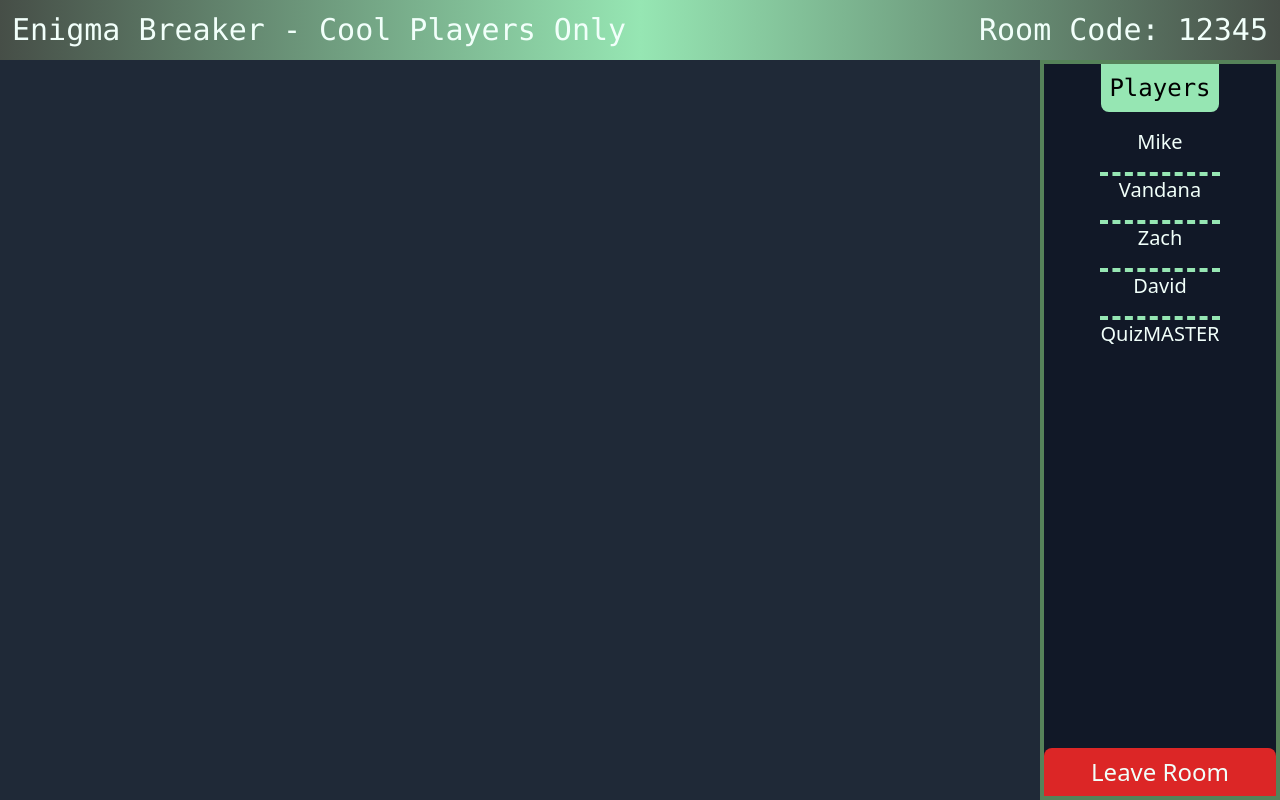
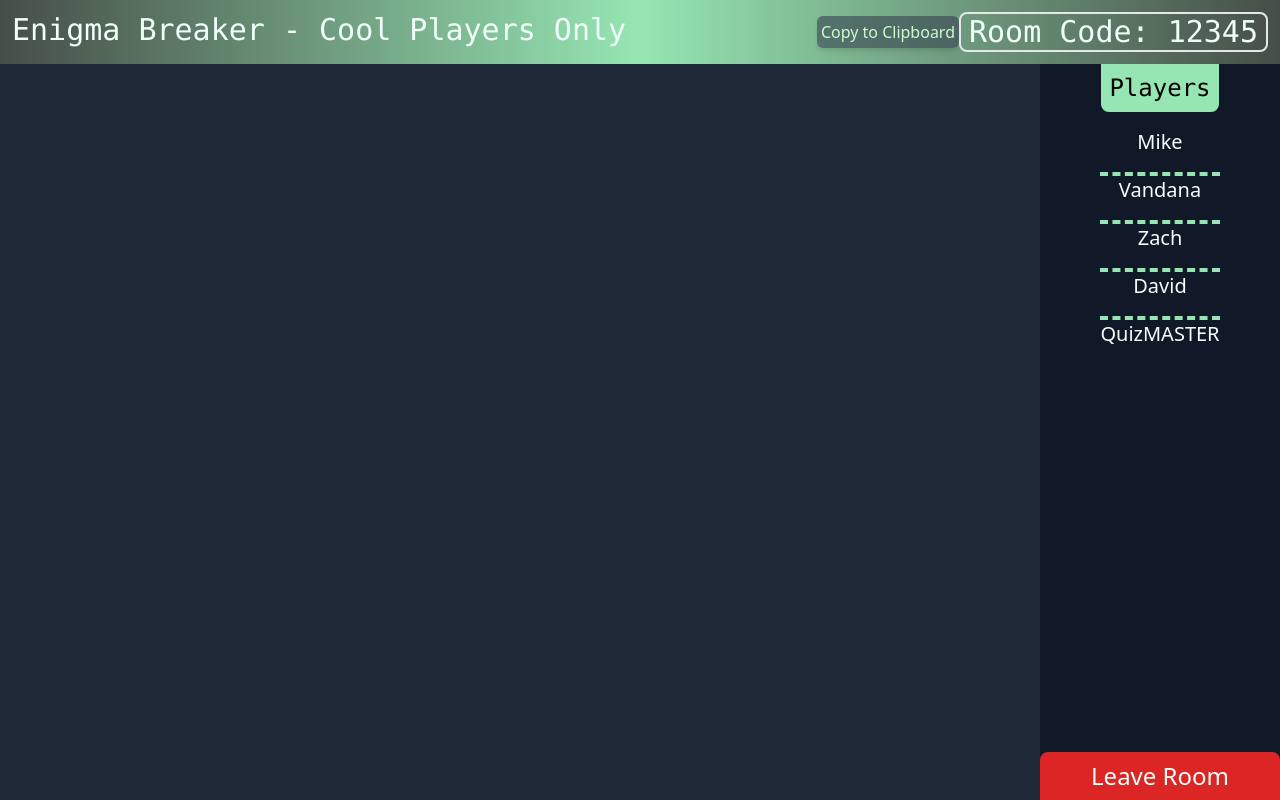
Before and after one commit to PlaThyme/PlaThyme, a React (Create React App) app in the folder client/: page / in a window 1280 px wide. Built offline with nearby package versions, Linux system fonts and the light colour scheme.

Commit message:
Adjustments, added tool tip, copy to clipboard.

```diff
--- a/client/src/components/GameRoom.js
+++ b/client/src/components/GameRoom.js
@@ -1,22 +1,51 @@
-import PlayerList from "./PlayerList"
+import PlayerList from "./PlayerList";
+import ToolTip from "./ToolTip";
 
-const GameRoom = ({gameInfo, playerInfo}) => {
+const GameRoom = ({ gameInfo, playerInfo }) => {
   return (
     <div className="flex flex-col h-screen w-full">
       <nav className="flex bg-gradient-to-r from-thyme-darkest via-thyme to-thyme-darkest p-3 justify-between">
-                <h1 className="font-mono inline text-thyme-lightest text-3xl">{gameInfo.name} - {gameInfo.roomName}</h1>
-                <h1 className="font-mono inline text-thyme-lightest text-3xl">Room Code: {gameInfo.roomCode}</h1>
+        <h1 className="font-mono inline text-thyme-lightest text-3xl">
+          {gameInfo.name} - {gameInfo.roomName}
+        </h1>
+        <div className="flex inline">
+          <ToolTip text="Copy to Clipboard">
+            {/* <div */}
+            {/* id="btn-tt" */}
+            {/* className="inline text-md text-thyme-light bg-gray-700 bg-opacity-60 p-1 mr-1 self-center rounded-md shadow-md hidden" */}
+            {/* > */}
+            {/* Copy To Clipboard */}
+            {/* </div> */}
+            <button
+              id="btn-cpy"
+              className="inline font-mono inline text-thyme-lightest text-3xl border-2 rounded-lg px-2 hover:bg-thyme-darkest"
+              onClick={() => {
+                navigator.clipboard.writeText(gameInfo.roomCode);
+              }}
+            >
+              Room Code: {gameInfo.roomCode}
+            </button>
+          </ToolTip>
+        </div>
       </nav>
       <div className="flex inline h-full">
-                <div className="bg-gray-800 flex-grow">
-                    {/* Game goes here */}
-                </div>
-                <div className="relative w-60 bg-gray-900 border-solid border-4 border-thyme-dark">
+        <div className="bg-gray-800 flex-grow">{/* Game goes here */}</div>
+        <div className="relative w-60 bg-gray-900">
           <PlayerList players={playerInfo} />
         </div>
       </div>
     </div>
-    )
-}
+  );
+};
+// window.addEventListener("DOMContentLoaded", () => {
+//   const cpyBtn = document.querySelector("btn-cpy");
+//   const ttBtn = document.querySelector("btn-tt");
+//   cpyBtn.addEventListener("mouseenter", () => {
+//     ttBtn.classNameList.remove("hidden")
+//   })
+//   cpyBtn.addEventListener("mouseleave", () => {
+//     ttBtn.classNameList.add("hidden")
+//   })
+// });
 
-export default GameRoom
+export default GameRoom;
--- a/client/src/components/PlayerList.js
+++ b/client/src/components/PlayerList.js
@@ -2,7 +2,7 @@ const PlayerList = ({players}) => {
     return (
         <div className="grid justify-items-center">
             <button className="font-mono bg-thyme flex-grow p-2 text-2xl hover:bg-thyme-light rounded-b-lg">Players</button>
-            <div className="bg-gray-900 divide-y-4 divide-thyme divide-dashed">
+            <div className="bg-gray-900 divide-y-4 divide-thyme divide-dashed content-center">
                 {players.map((player) => (
                     <h1 className="text-xl text-center align-middle m-4 bg-gray-900 text-thyme-lightest">
                     {player}
--- /dev/null
+++ b/client/src/components/ToolTip.js
@@ -0,0 +1,28 @@
+import React from "react";
+
+const ToolTip = ({ children, text }) => {
+  const ttRef = React.createRef();
+
+  function mouseEnter() {
+    ttRef.current.style.marginRight = "15px";
+    ttRef.current.style.opacity = 1;
+  }
+
+  function mouseLeave() {
+    ttRef.current.style.marginRight = "5px";
+    ttRef.current.style.opacity = 0;
+  }
+  return (
+    <div className="realitive flex items-center">
+      <div>
+        <div className="text-md text-thyme-light bg-gray-700 bg-opacity-60 p-1 rounded-md shadow-md transition-all duration-200 z-40" ref={ttRef}>
+          {text}
+        </div>
+      </div>
+      <div onMouseEnter={mouseEnter} onMouseLeave={mouseLeave}>
+        {children}
+      </div>
+    </div>
+  );
+};
+export default ToolTip;
```
Lines whose indentation alone changed are shown as unchanged.
